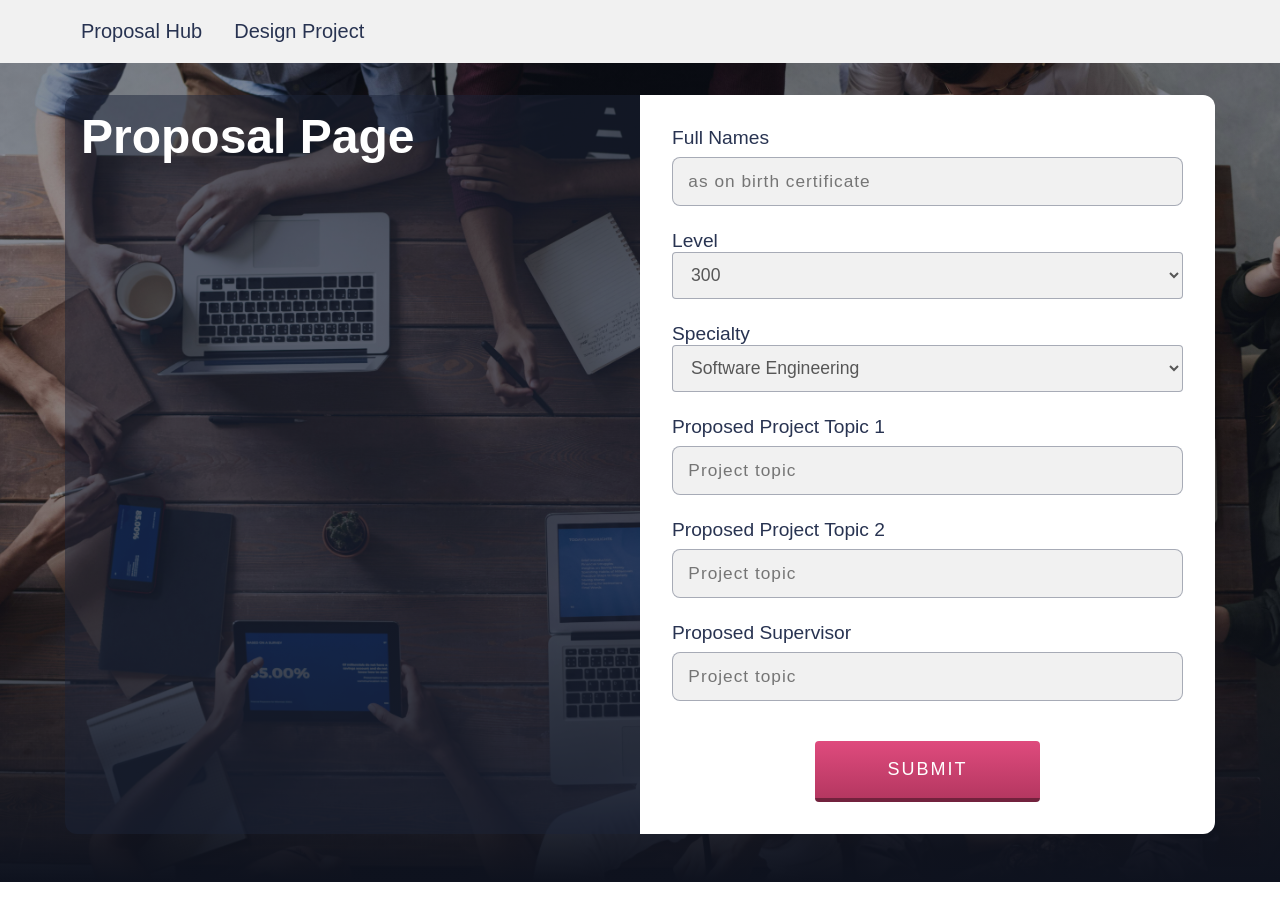
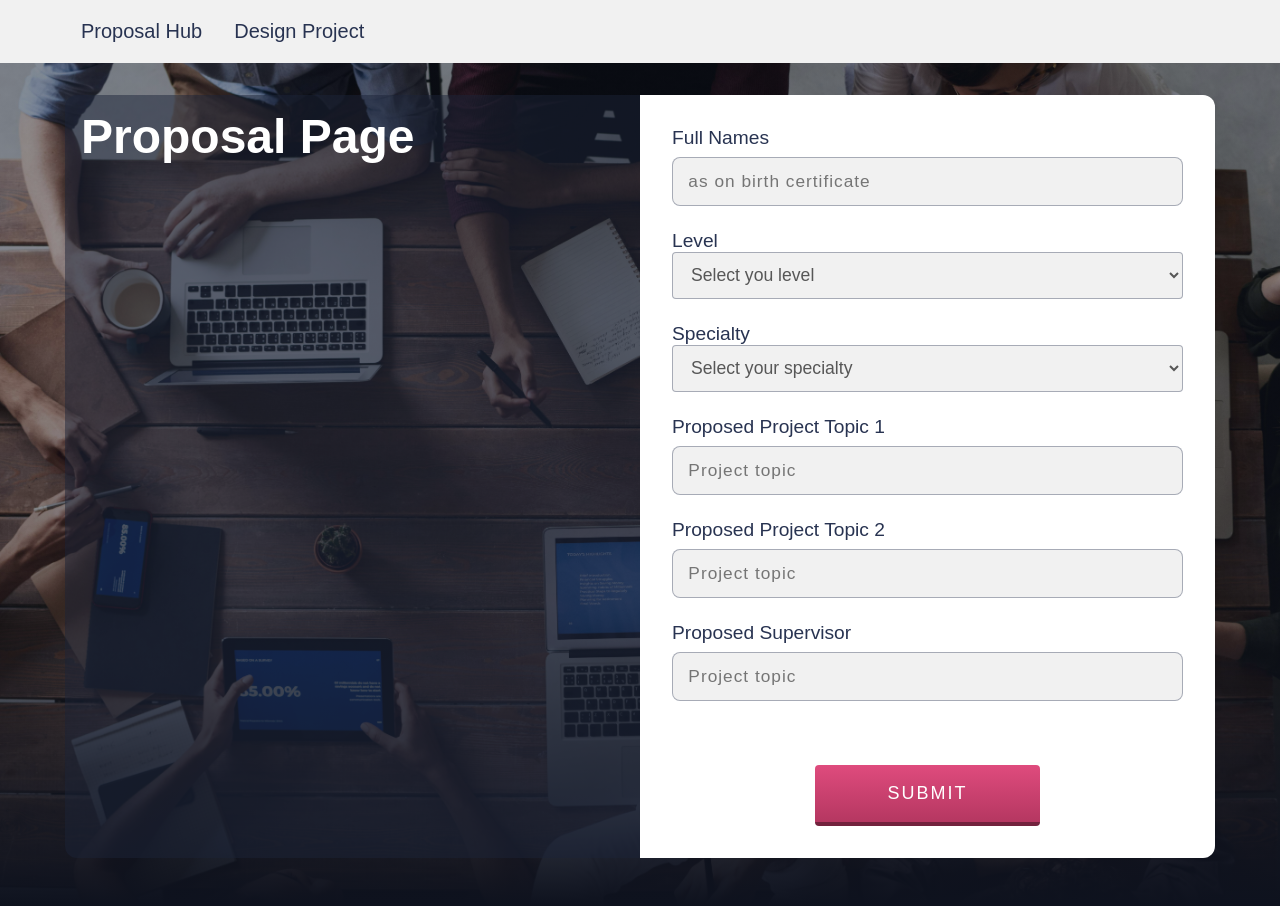
Before and after one commit to Fuangi/projects, a React (Create React App) app: page / in a window 1280 px wide. Before the commit the page ends 882 px from the top, so only its background shows below. Built offline with nearby package versions, Linux system fonts and the light colour scheme.

Commit message:
Added code to edit and send end of year project details to the database using axios

```diff
--- a/src/components/EoyForm.jsx
+++ b/src/components/EoyForm.jsx
@@ -1,13 +1,14 @@
-import axios from "axios";
-import { useState } from "react";
+import axios from 'axios';
+import { useState } from 'react';
 
 function EoyForm() {
-  const [name, setName] = useState("");
-  const [level, setLevel] = useState("");
-  const [specialty, setSpecialty] = useState("");
-  const [topicOne, setTopicOne] = useState("");
-  const [topicTwo, setTopicTwo] = useState("");
-  const [supervisor, setSupervisor] = useState("");
+	const [name, setName] = useState('');
+	const [level, setLevel] = useState('');
+	const [specialty, setSpecialty] = useState('');
+	const [topicOne, setTopicOne] = useState('');
+	const [topicTwo, setTopicTwo] = useState('');
+	const [supervisor, setSupervisor] = useState('');
+	const [showSuccess, setShowSuccess] = useState('');
 
 	function handleAddEoyProject(e) {
 		e.preventDefault();
@@ -21,13 +22,15 @@ function EoyForm() {
 			projectSupervisor: supervisor,
 		};
 
-    axios
-      .post("http://localhost:8000/projects/eoy", { data })
+		console.log(data);
+		axios({ url: 'http://localhost:8000/projects/eoy', data, method: 'post' })
 			.then(function (response) {
-        console.log(response);
+				if (response.status === 201) {
+					setShowSuccess('Success!!!');
+				}
 			})
 			.catch(function (error) {
-        console.log(error);
+				setShowSuccess('Failed!!! Re-submit the form');
 			});
 	}
 
@@ -56,6 +59,7 @@ function EoyForm() {
 						value={level}
 						onChange={(e) => setLevel(e.target.value)}
 					>
+						<option value="Select you level">Select you level</option>
 						<option value="300">300</option>
 						<option value="400">400</option>
 					</select>
@@ -72,7 +76,10 @@ function EoyForm() {
 						value={specialty}
 						onChange={(e) => setSpecialty(e.target.value)}
 					>
-            <option value="Software Engineering">Software Engineering</option>
+						<option value="Select you specialties">
+							Select your specialty
+						</option>
+						<option value="SWE">Software Engineering</option>
 						<option value="ITS"> Information Technology and Security </option>
 						<option value="GWD"> Computer Graphics and Web design </option>
 					</select>
@@ -116,6 +123,7 @@ function EoyForm() {
 					placeholder="Project topic"
 				/>
 			</div>
+			<div className="success">{showSuccess}</div>
 
 			<div className="btns">
 				<button type="submit" className="btn" onClick={handleAddEoyProject}>
```
Lines whose indentation alone changed are shown as unchanged.
